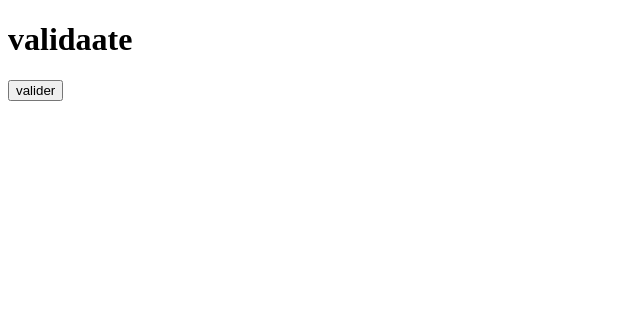
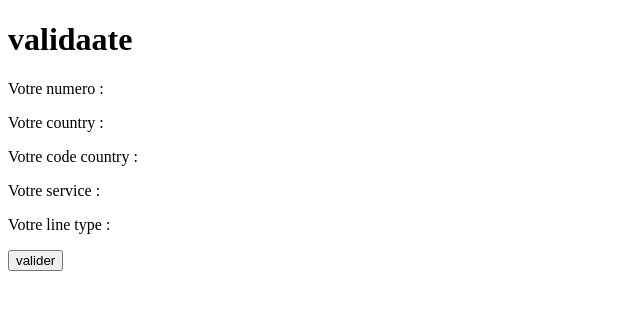
Before and after one commit to Triomphe-web/projetnumlookup, a plain HTML site: page index.html in a window 1280 px wide. Shown: the whole page, without its empty margins (0-640 px from the left). Drawn offline with Linux system fonts and the light colour scheme.

Commit message:
modification des element de type p

```diff
--- a/index.html
+++ b/index.html
@@ -8,11 +8,11 @@
 </head>
 <body>
     <h1 id="header">validaate</h1>
-    <p id="p1"></p>
-    <p id="p2"></p>
-    <p id="p3"></p>
-    <p id="p4"></p>
-    <p id="p5"></p>
+    <p>Votre numero :</p><span id="p1"></span>
+    <p>Votre country :</p><span id="p2"></span>
+    <p>Votre code country :</p><span id="p3"></span>
+    <p>Votre service :</p><span id="p4"></span>
+    <p>Votre line type :</p><span id="p5"></span>
     <button id="clickme">valider</button>
     <script src="index.js"></script>
 </body>
```
